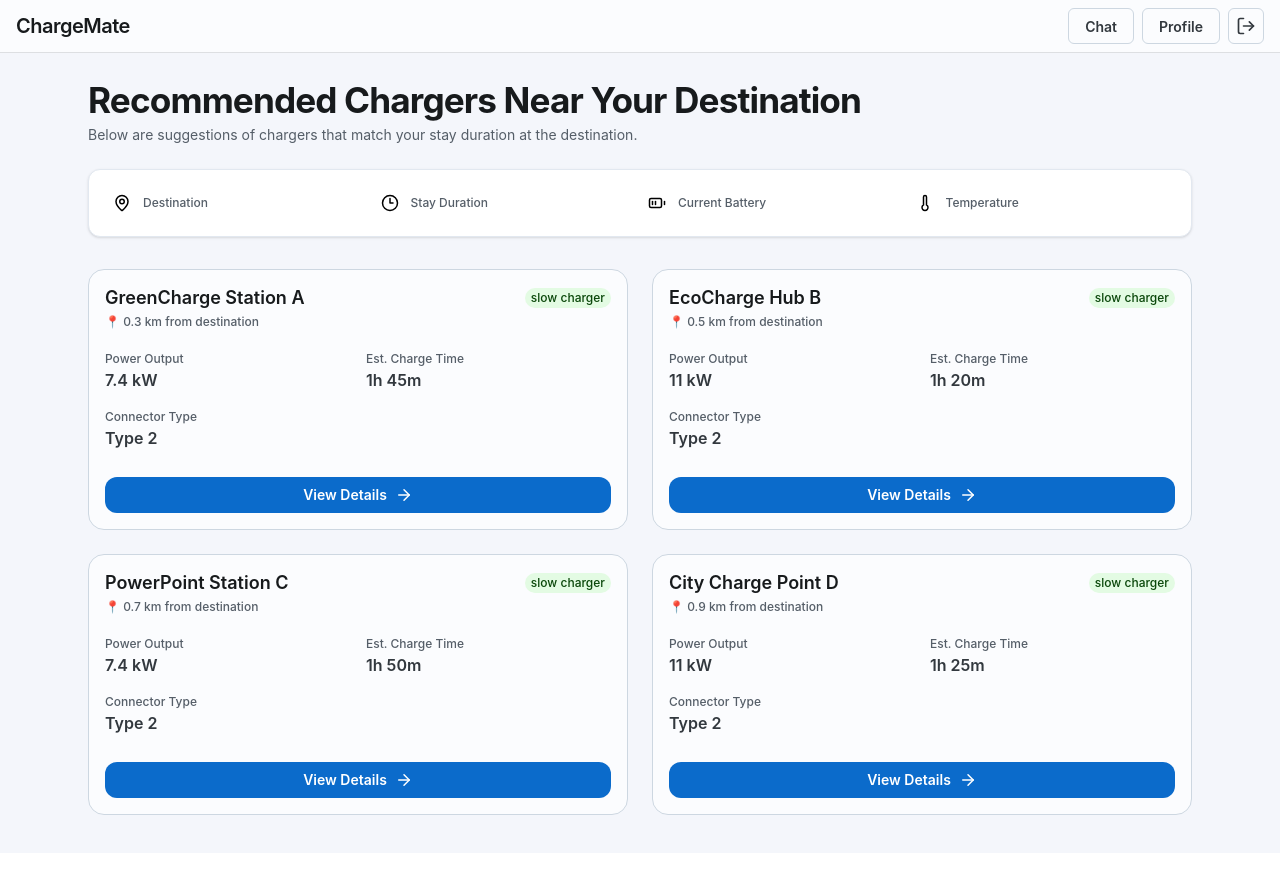
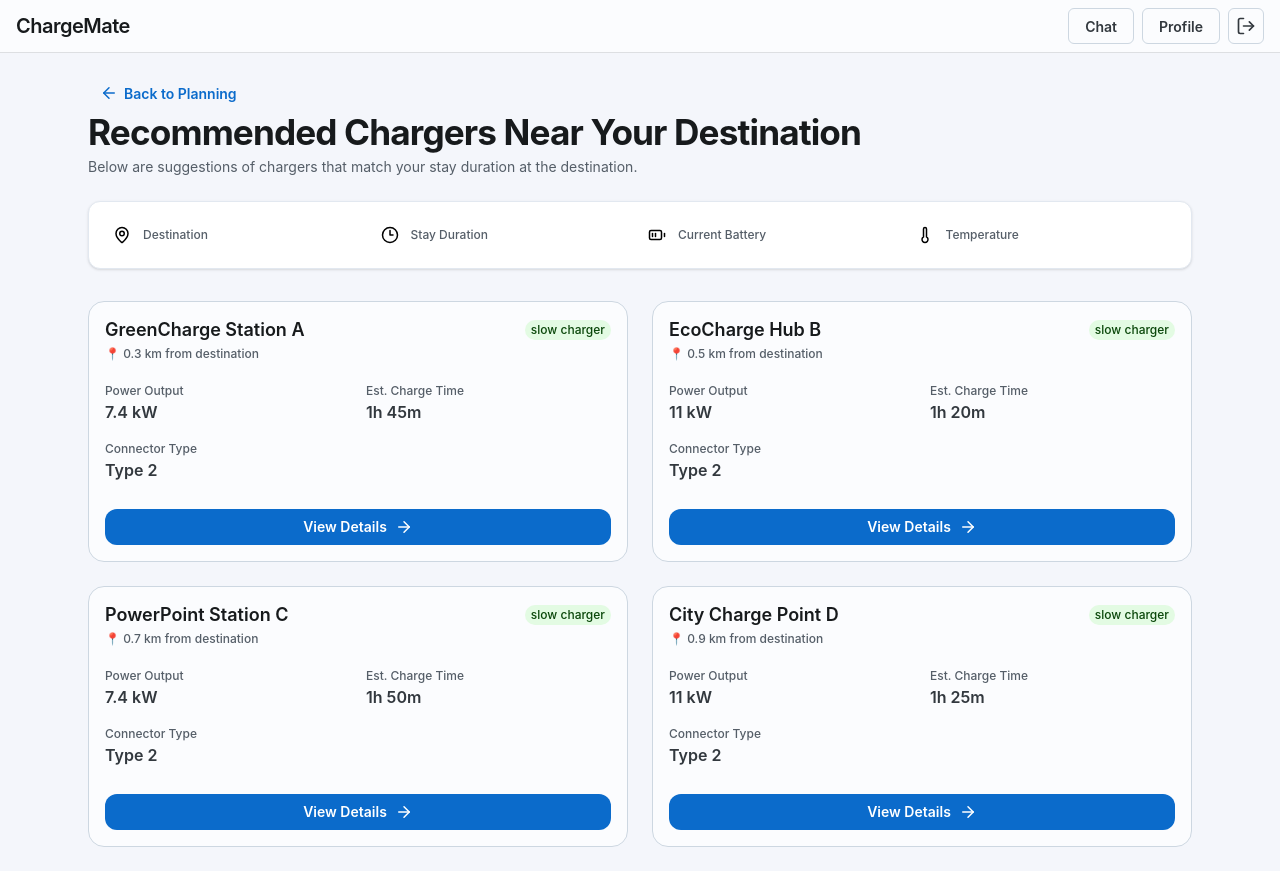
Before and after one commit to emmampakarinen/holistic-project, a React (Vite) app in the folder client/: page /app/suggestions in a window 1280 px wide. Built offline with nearby package versions, Linux system fonts and the light colour scheme.

Commit message:
add navigation button back to planning page

```diff
--- a/client/src/pages/ChargerSuggestionsPage.tsx
+++ b/client/src/pages/ChargerSuggestionsPage.tsx
@@ -2,13 +2,22 @@ import { useEffect, useState } from "react";
 import ChargerCard from "../components/ChargerCard";
 import { mockChargers } from "../data/mockChargers";
 import type { Charger } from "../types/charger";
-import { Grid, Typography } from "@mui/joy";
-import { BatteryMedium, Clock3, MapPin, Thermometer } from "lucide-react";
+import { Button, Grid, Typography } from "@mui/joy";
+import {
+  ArrowLeft,
+  BatteryMedium,
+  Clock3,
+  MapPin,
+  Thermometer,
+} from "lucide-react";
 import InfoCard from "../components/InfoCard";
+import { useNavigate } from "react-router-dom";
 
 function ChargerSuggestionsPage() {
   const [chargers, setChargers] = useState<Charger[]>([]);
   const [loading, setLoading] = useState(true);
+
+  const navigate = useNavigate();
 
   useEffect(() => {
     async function fetchData() {
@@ -30,6 +39,14 @@ function ChargerSuggestionsPage() {
   return (
     <div className="min-h-screen bg-[#f4f6fb]">
       <div className="max-w-6xl mx-auto px-6 py-6">
+        <Button
+          size="sm"
+          variant="plain"
+          startDecorator={<ArrowLeft size={18} />}
+          onClick={() => navigate("/app/prompt")}
+        >
+          Back to Planning
+        </Button>
         <div className="mb-6">
           <Typography level="h2" fontSize="2.2rem" fontWeight={700}>
             Recommended Chargers Near Your Destination
```
